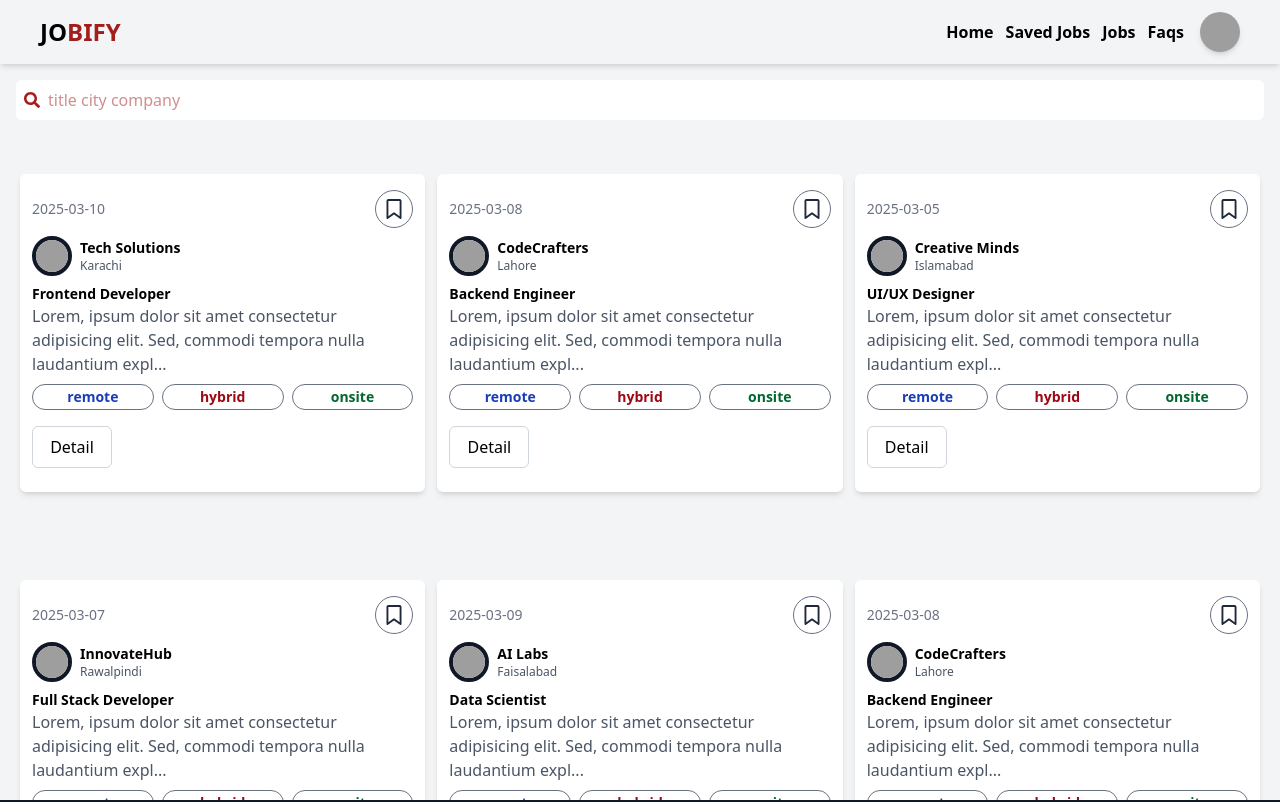
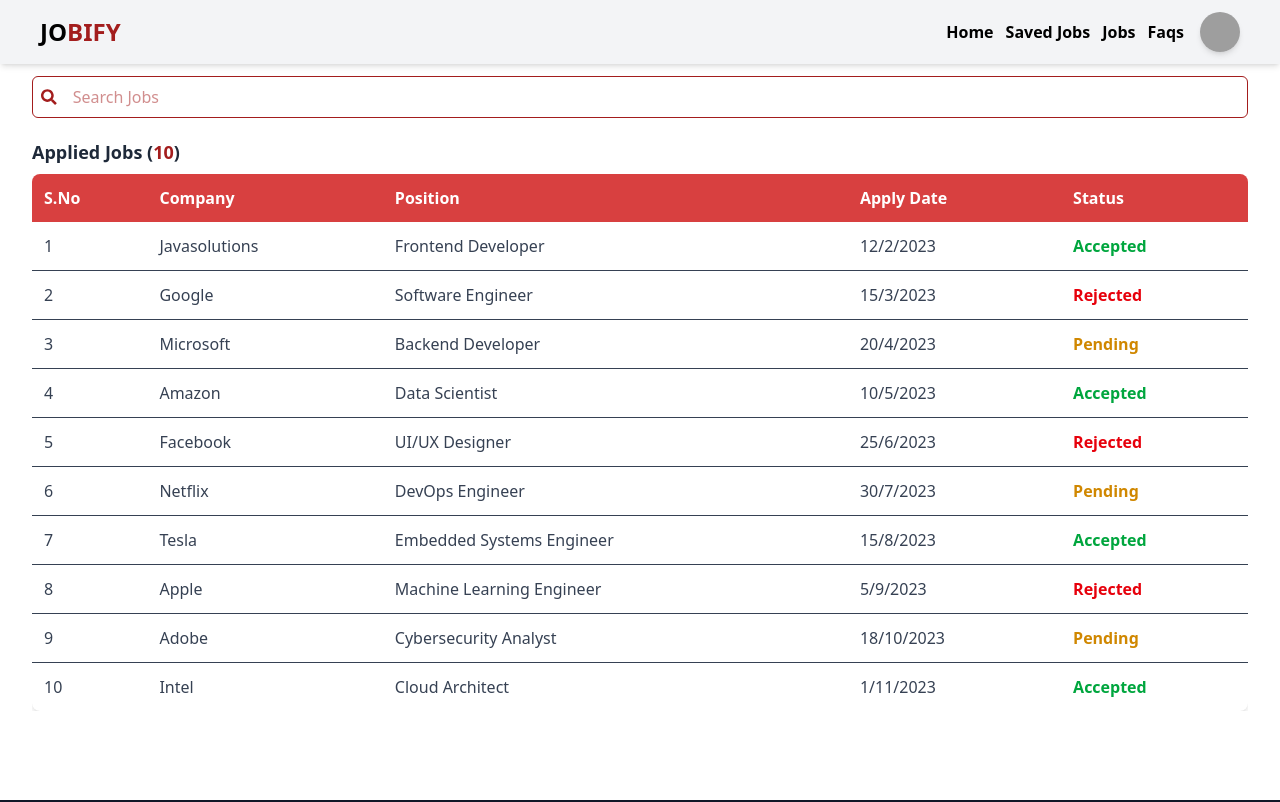
Before and after one commit to Siddique-Ahmed/Jobify_Frontend, a React (Vite) app: page /apply-jobs in a window 1280 px wide. Shown: the top 802 px of the page. Built offline with nearby package versions, Linux system fonts and the light colour scheme; grey boxes are pictures that could not be loaded.

Commit message:
make filter on jobs and saved jobs page and make applied jobs page

```diff
--- a/src/components/MainContent.jsx
+++ b/src/components/MainContent.jsx
@@ -1,4 +1,4 @@
-import React from "react";
+import React, { useState } from "react";
 import JobCard from "./JobCard";
 import Input from "../global/TextInput";
 import { FaSearch } from "react-icons/fa";
@@ -6,6 +6,15 @@ import { useLocation } from "react-router-dom";
 
 const MainContent = ({ className, data }) => {
   const { pathname } = useLocation();
+  const [filterJobs, setFilterJobs] = useState("");
+
+  const filterTheJobs = data.filter(
+    (job) =>
+      job.title.toLowerCase().includes(filterJobs.toLowerCase()) ||
+      job.company.toLowerCase().includes(filterJobs.toLowerCase()) ||
+      job.city.toLowerCase().includes(filterJobs.toLowerCase())
+  );
+
   return (
     <div className={`${className}`}>
       {pathname === "/saved-jobs" && (
@@ -22,10 +31,11 @@ const MainContent = ({ className, data }) => {
             "flex items-center gap-2 w-full h-10 bg-white p-2 rounded-md text-[var(--dark-bg)]"
           }
           inputClass={"w-full h-full outline-none"}
+          inputFunction={(e) => setFilterJobs(e.target.value)}
         />
       </div>
-      <div className="px-5 container min-h-screen mx-auto grid grid-cols-1 gap-3 sm:grid-cols-2 lg:grid-cols-3 place-items-center">
-        {data?.map((jobs, ind) => {
+      <div className="px-5 container mx-auto grid grid-cols-1 gap-3 sm:grid-cols-2 lg:grid-cols-3 place-items-center">
+        {filterTheJobs?.map((jobs, ind) => {
           return <JobCard key={ind} data={jobs} />;
         })}
       </div>
--- a/src/pages/AppliedJobs.jsx
+++ b/src/pages/AppliedJobs.jsx
@@ -2,6 +2,7 @@ import React from "react";
 import Header from "../components/Header";
 import Footer from "../components/Footer";
 import MainContent from "../components/MainContent";
+import AppliedJobsContent from "./AppliedJobsContent";
 
 const jobListings = [
   {
@@ -63,12 +64,7 @@ const AppliedJobs = () => {
   return (
     <div>
       <Header />
-      <MainContent
-        className={
-          "w-full bg-gray-100 pt-20 py-5 min-h-screen md:h-screen md:overflow-y-auto hide-scrollbar"
-        }
-        data={jobListings}
-      />
+      <AppliedJobsContent/>
       <Footer />
     </div>
   );
--- /dev/null
+++ b/src/pages/AppliedJobsContent.jsx
@@ -0,0 +1,152 @@
+import React, { useState } from "react";
+import { FaSearch } from "react-icons/fa";
+
+const AppliedJobsContent = () => {
+  const [filterJobs, setFilterJobs] = useState("");
+  const applications = [
+    {
+      id: 1,
+      company: "Javasolutions",
+      position: "Frontend Developer",
+      applyDate: "12/2/2023",
+      status: "Accepted",
+    },
+    {
+      id: 2,
+      company: "Google",
+      position: "Software Engineer",
+      applyDate: "15/3/2023",
+      status: "Rejected",
+    },
+    {
+      id: 3,
+      company: "Microsoft",
+      position: "Backend Developer",
+      applyDate: "20/4/2023",
+      status: "Pending",
+    },
+    {
+      id: 4,
+      company: "Amazon",
+      position: "Data Scientist",
+      applyDate: "10/5/2023",
+      status: "Accepted",
+    },
+    {
+      id: 5,
+      company: "Facebook",
+      position: "UI/UX Designer",
+      applyDate: "25/6/2023",
+      status: "Rejected",
+    },
+    {
+      id: 6,
+      company: "Netflix",
+      position: "DevOps Engineer",
+      applyDate: "30/7/2023",
+      status: "Pending",
+    },
+    {
+      id: 7,
+      company: "Tesla",
+      position: "Embedded Systems Engineer",
+      applyDate: "15/8/2023",
+      status: "Accepted",
+    },
+    {
+      id: 8,
+      company: "Apple",
+      position: "Machine Learning Engineer",
+      applyDate: "5/9/2023",
+      status: "Rejected",
+    },
+    {
+      id: 9,
+      company: "Adobe",
+      position: "Cybersecurity Analyst",
+      applyDate: "18/10/2023",
+      status: "Pending",
+    },
+    {
+      id: 10,
+      company: "Intel",
+      position: "Cloud Architect",
+      applyDate: "1/11/2023",
+      status: "Accepted",
+    },
+  ];
+
+  const filterApplyJobs = applications.filter(
+    (job) =>
+      job.company
+        .toLocaleLowerCase()
+        .includes(filterJobs.toLocaleLowerCase()) ||
+      job.position.toLocaleLowerCase().includes(filterJobs.toLocaleLowerCase())
+  );
+
+  return (
+    <div className="w-full min-h-screen pt-15 sm:px-4">
+      <div className="container mx-auto p-4 flex flex-col gap-5">
+        {/* Search Bar */}
+        <div className="w-full">
+          <div className="w-full border border-[var(--dark-bg)] flex items-center px-2 rounded-md gap-2">
+            <FaSearch size={16} className="text-[var(--dark-bg)]" />
+            <input
+              type="text"
+              className="w-full p-2 outline-none text-[var(--dark-bg)]"
+              placeholder="Search Jobs"
+              onChange={(e) => setFilterJobs(e.target.value)}
+            />
+          </div>
+        </div>
+        {/* Jobs */}
+        <div className="w-full">
+          <h1 className="font-semibold text-lg text-gray-800">
+            Applied Jobs (
+            <span className="text-[var(--dark-bg)]">{applications.length}</span>
+            )
+          </h1>
+          <div className="w-full overflow-x-auto mt-2">
+            <table className="w-full bg-white shadow-md rounded-lg overflow-hidden">
+              <thead className="bg-[var(--light-bg)] text-white text-left">
+                <tr>
+                  <th className="p-3">S.No</th>
+                  <th className="p-3">Company</th>
+                  <th className="p-3">Position</th>
+                  <th className="p-3">Apply Date</th>
+                  <th className="p-3">Status</th>
+                </tr>
+              </thead>
+              <tbody>
+                {filterApplyJobs.map((app, index) => (
+                  <tr
+                    key={app.id}
+                    className="text-gray-700 border-b last:border-none hover:bg-gray-100"
+                  >
+                    <td className="p-3">{index + 1}</td>
+                    <td className="p-3">{app.company}</td>
+                    <td className="p-3">{app.position}</td>
+                    <td className="p-3">{app.applyDate}</td>
+                    <td
+                      className={`p-3 font-semibold ${
+                        app.status === "Accepted"
+                          ? "text-green-600"
+                          : app.status === "Rejected"
+                          ? "text-red-600"
+                          : "text-yellow-600"
+                      }`}
+                    >
+                      {app.status}
+                    </td>
+                  </tr>
+                ))}
+              </tbody>
+            </table>
+          </div>
+        </div>
+      </div>
+    </div>
+  );
+};
+
+export default AppliedJobsContent;
```
